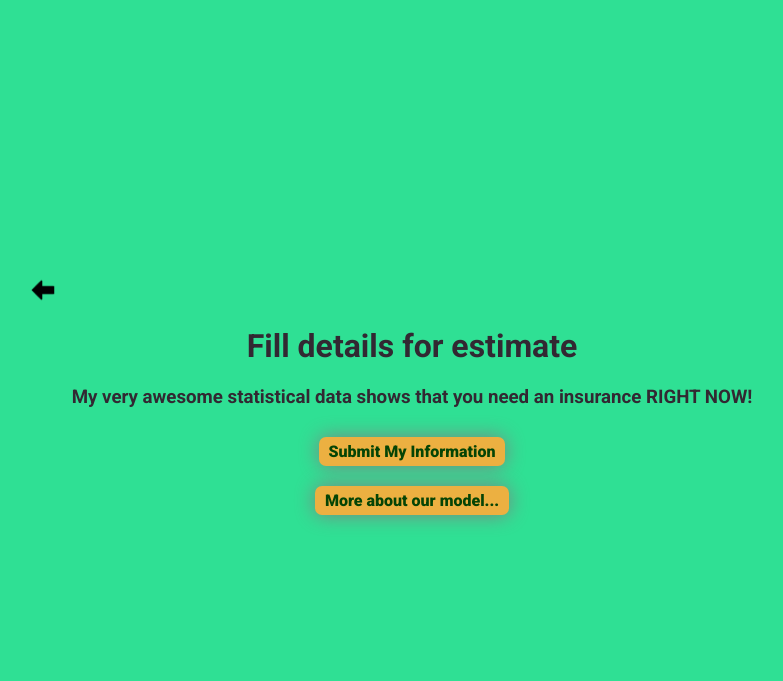
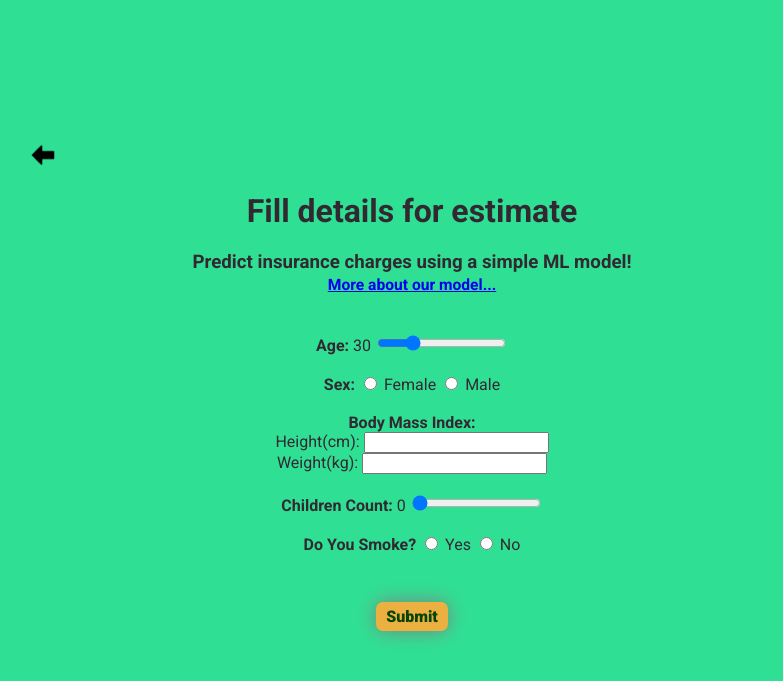
Before and after one commit to ayush02av/insurancewaala, a Flask app: page /dashboard in a window 1280 px wide. Shown: the top 681 px of the page, without its empty margins (228-1011 px from the left). Run offline with Flask 2, Linux system fonts and the light colour scheme; parts of the project's set-up code (start-up, migrations or seed data) failed here and were passed over.

Commit message:
Dashboard UI and favicon

```diff
--- a/static/css/index.css
+++ b/static/css/index.css
@@ -46,10 +46,6 @@ body {
     transition: 0.5s;
 }
 
-#root .form {
-    text-align: left;
-}
-
 #root .info {
     text-align: justify;
 }
--- /dev/null
+++ b/static/js/dashboard.js
@@ -0,0 +1,22 @@
+const ageInput = document.getElementById('age')
+const ageDisplay = document.getElementById('age-display')
+
+ageInput.addEventListener('change', () => {
+    ageDisplay.innerHTML = ageInput.value
+})
+
+const femaleInput = document.getElementById('female')
+const maleInput = document.getElementById('male')
+
+const nocInput = document.getElementById('noc')
+const nocDisplay = document.getElementById('noc-display')
+
+nocInput.addEventListener('change', () => {
+    nocDisplay.innerHTML = nocInput.value
+})
+
+const submitInput = document.getElementById('submit')
+
+submitInput.addEventListener('click', () => {
+    alert('submit')
+})
--- a/templates/about.html
+++ b/templates/about.html
@@ -6,6 +6,7 @@
     <meta http-equiv="X-UA-Compatible" content="IE=edge">
     <meta name="viewport" content="width=device-width, initial-scale=1.0">
     <title>About | Insurance Waala</title>
+    <link rel="icon" type="image/x-icon" href="/static/images/icon.png">
     <link rel="stylesheet" href="/static/css/index.css">
     <link rel="preconnect" href="https://fonts.googleapis.com">
     <link rel="preconnect" href="https://fonts.gstatic.com" crossorigin>
--- a/templates/dashboard.html
+++ b/templates/dashboard.html
@@ -6,6 +6,7 @@
     <meta http-equiv="X-UA-Compatible" content="IE=edge">
     <meta name="viewport" content="width=device-width, initial-scale=1.0">
     <title>Dashboard | Insurance Waala</title>
+    <link rel="icon" type="image/x-icon" href="/static/images/icon.png">
     <link rel="stylesheet" href="/static/css/index.css">
     <link rel="preconnect" href="https://fonts.googleapis.com">
     <link rel="preconnect" href="https://fonts.gstatic.com" crossorigin>
@@ -19,15 +20,57 @@
         <div class="content">
             <a href="/" class="back-icon"></a>
             <h1 class="heading">Fill details for estimate</h1>
-            <h3 class="heading">My very awesome statistical data shows that you need an insurance RIGHT NOW!
+            <h3 class="heading">
+                Predict insurance charges using a simple ML model!
+                <br>
+                <small><a href="/about">More about our model...</a></small>
             </h3>
-            <a class="cta" href="/dashboard">Submit My Information</a>
-            <br />
-            <a class="cta" href="/about">More about our model...</a>
+            <br>
+            <div>
+                <div>
+                    <b>Age:</b>
+                    <span id="age-display">30</span>
+                    <input type="range" min="20" max="60" step="1" value="30" name="age" id="age">
+                </div>
+                <br />
+                <div>
+                    <b>Sex:</b>
+                    <input type="radio" id="female" name="female" value="1">
+                    <label for="female">Female</label>
+                    <input type="radio" id="male" name="female" value="0">
+                    <label for="male">Male</label>
+                </div>
+                <br />
+                <div>
+                    <b>Body Mass Index:</b>
+                    <br />
+                    Height(cm): <input type="number" id="height" name="height">
+                    <br />
+                    Weight(kg): <input type="number" id="weight" name="height">
+                </div>
+                <br />
+                <div>
+                    <b>Children Count:</b>
+                    <span id="noc-display">0</span>
+                    <input type="range" min="0" max="9" step="1" value="0" name="noc" id="noc">
+                </div>
+                <br />
+                <div>
+                    <b>Do You Smoke?</b>
+                    <input type="radio" id="yes" name="smoker" value="1">
+                    <label for="yes">Yes</label>
+                    <input type="radio" id="no" name="smoker" value="0">
+                    <label for="no">No</label>
+                </div>
+                <br />
+            </div>
+            <br>
+            <span class="cta" id="submit">Submit</span>
+            <br /><br />
         </div>
     </div>
 
-    <script src="/static/js/index.js"></script>
+    <script src="/static/js/dashboard.js"></script>
 </body>
 
 </html>
--- a/templates/index.html
+++ b/templates/index.html
@@ -6,6 +6,7 @@
     <meta http-equiv="X-UA-Compatible" content="IE=edge">
     <meta name="viewport" content="width=device-width, initial-scale=1.0">
     <title>Insurance Waala</title>
+    <link rel="icon" type="image/x-icon" href="/static/images/icon.png">
     <link rel="stylesheet" href="/static/css/index.css">
     <link rel="preconnect" href="https://fonts.googleapis.com">
     <link rel="preconnect" href="https://fonts.gstatic.com" crossorigin>
@@ -23,7 +24,6 @@
         </div>
     </div>
 
-    <script src="/static/js/index.js"></script>
 </body>
 
 </html>
```
Also changed, not shown: static/images/back.jpg (deleted), static/images/icon.png (added), static/js/index.js (deleted).
